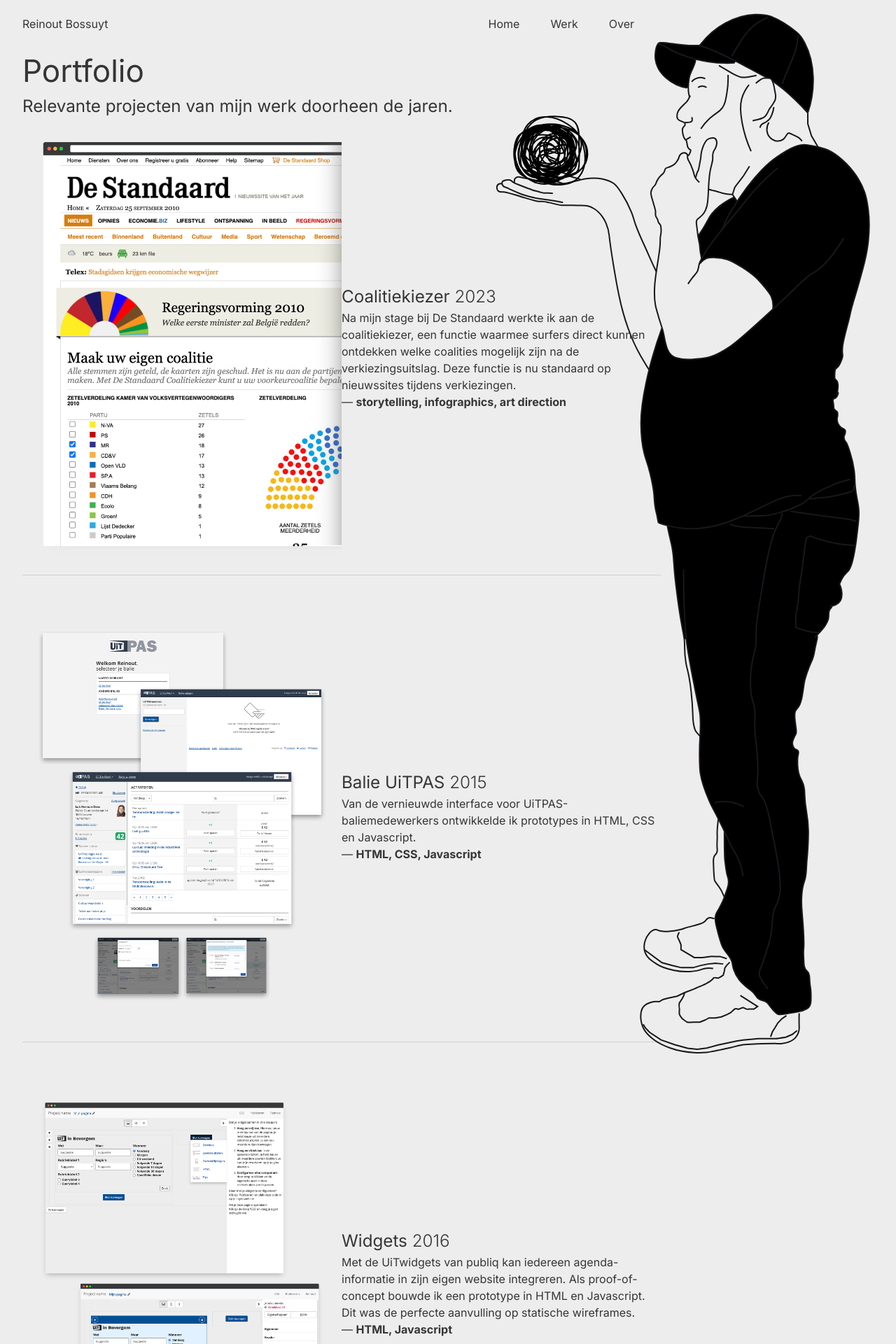
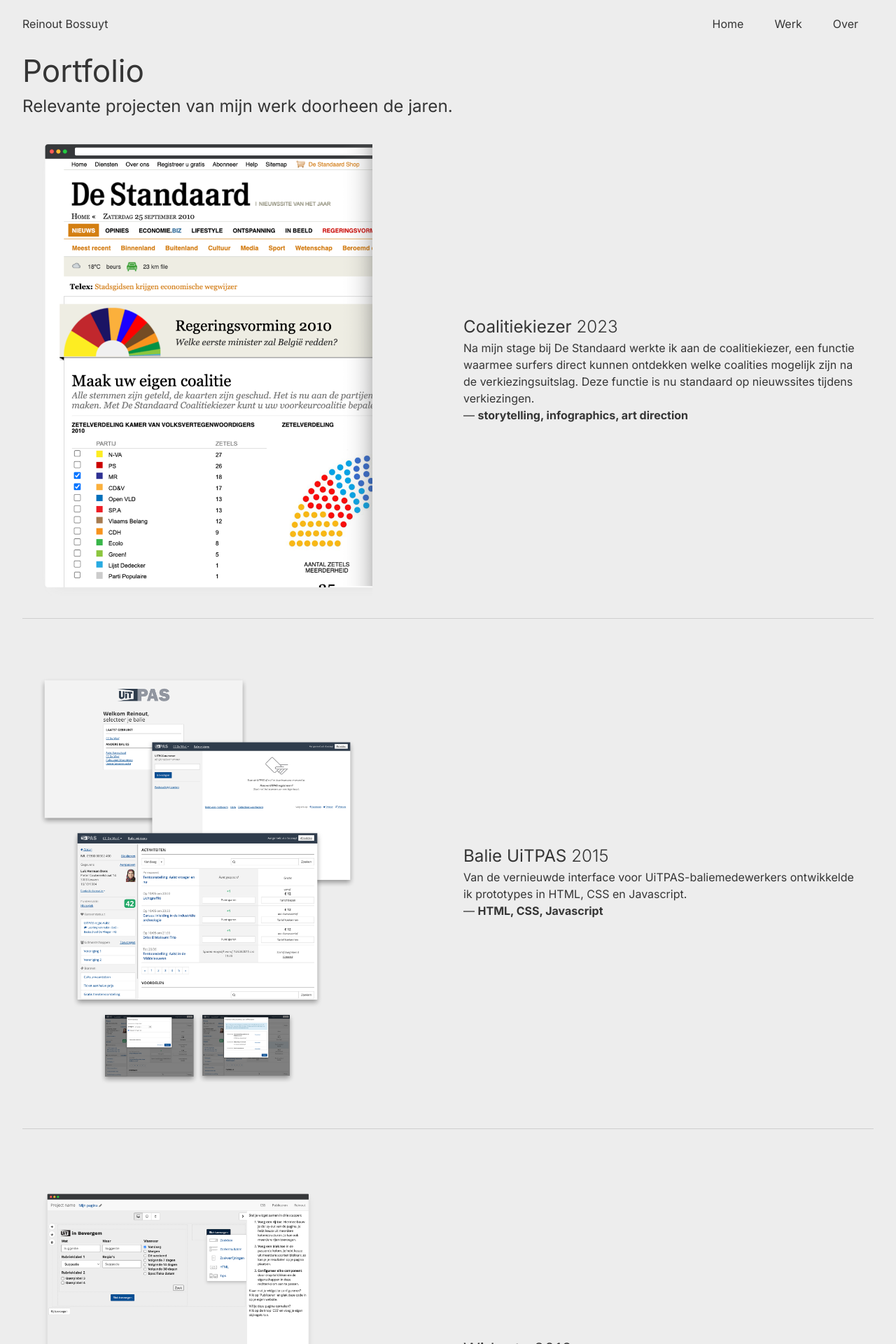
Before and after one commit to reinoutbossuyt/reinoutbossuyt.github.io, a Jekyll site: the page built from werk.md, in a window 1280 px wide. Shown: the top 1920 px of the page at 70% size. Built offline with Jekyll 4.4.1, drawn with Linux system fonts in a browser that asks for light colours.

Commit message:
viewport + bugs

```diff
--- a/_layouts/default.html
+++ b/_layouts/default.html
@@ -2,12 +2,13 @@
 <html lang="nl">
   <head>
     <meta charset="utf-8">
+    <meta name="viewport" content="width=device-width, initial-scale=1.0">
     <title>{{ page.title }}</title>
     <link rel="stylesheet" href="/assets/css/main.css">
     <script src="/assets/js/main.js"></script>
     {% seo %}
   </head>
-  <body>
+  <body class="type-{{page.class}}">
     {% include header.html %}
     <div class="container">
       {{ content }}
--- a/assets/css/main.css
+++ b/assets/css/main.css
@@ -124,6 +124,7 @@
 .accordion-item:first-of-type {
   border-top-left-radius: 0.25rem;
   border-top-right-radius: 0.25rem;
+  background-color: var(--main-bg-color);
 }
 
 .accordion-item {
@@ -310,11 +311,14 @@
   }
 }
 
-.navbar>.container, .navbar>.container-fluid, .navbar>.container-lg, .navbar>.container-md, .navbar>.container-sm, .navbar>.container-xl, .navbar>.container-xxl {
+.navbar>.container {
   display: flex;
   flex-wrap: inherit;
   align-items: center;
   justify-content: space-between;
+}
+
+.type-home .navbar>.container {
   padding-right: 25%;
 }
 
@@ -356,7 +360,7 @@
     flex-basis: 75%;
   }
 
-  body {
+  .type-home {
     background-image: url("/assets/img/persoon.svg");
     background-repeat: no-repeat;
     background-position: top right;
@@ -384,10 +388,6 @@
   font-size: 1.1rem;
 }
 
-.werken {
-  width: 75%;
-}
-
 .werk {
   display: flex;
   border-bottom: 1px solid rgba(0, 0, 0, .125);
@@ -403,7 +403,8 @@
 .werk--info {
   flex-basis: 50%;
   display: flex;
-  flex-direction: column
+  flex-direction: column;
+  padding: 1rem;
 }
 
 .werk--info p {
```
Also changed, not shown: index.md (+1 -0 lines).
